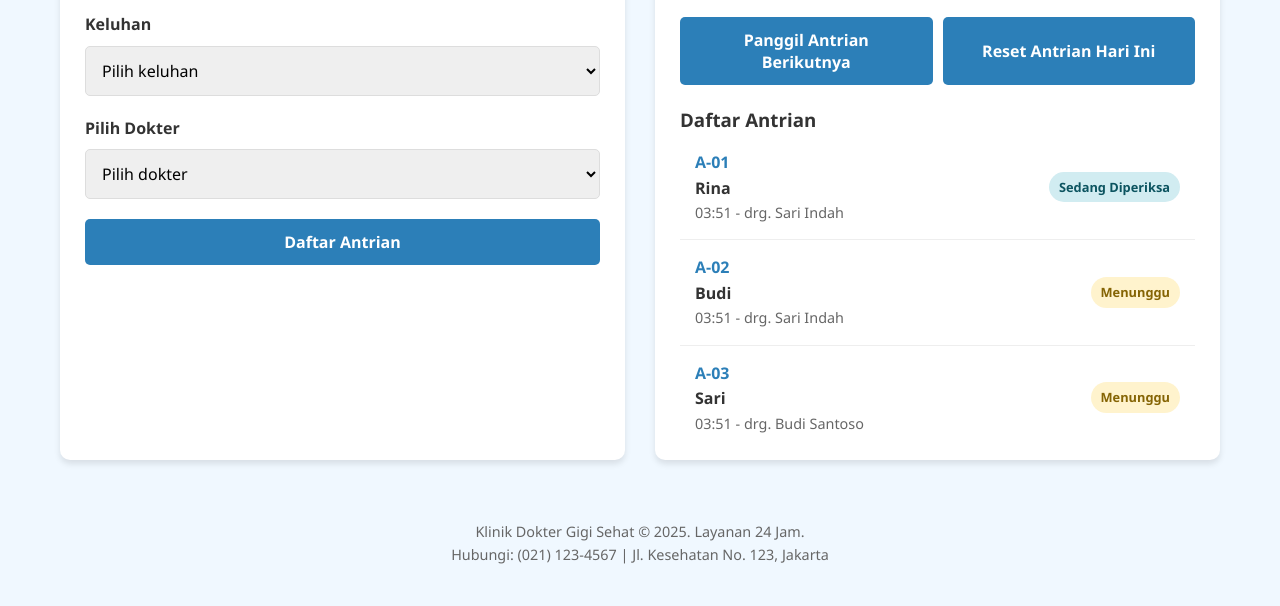
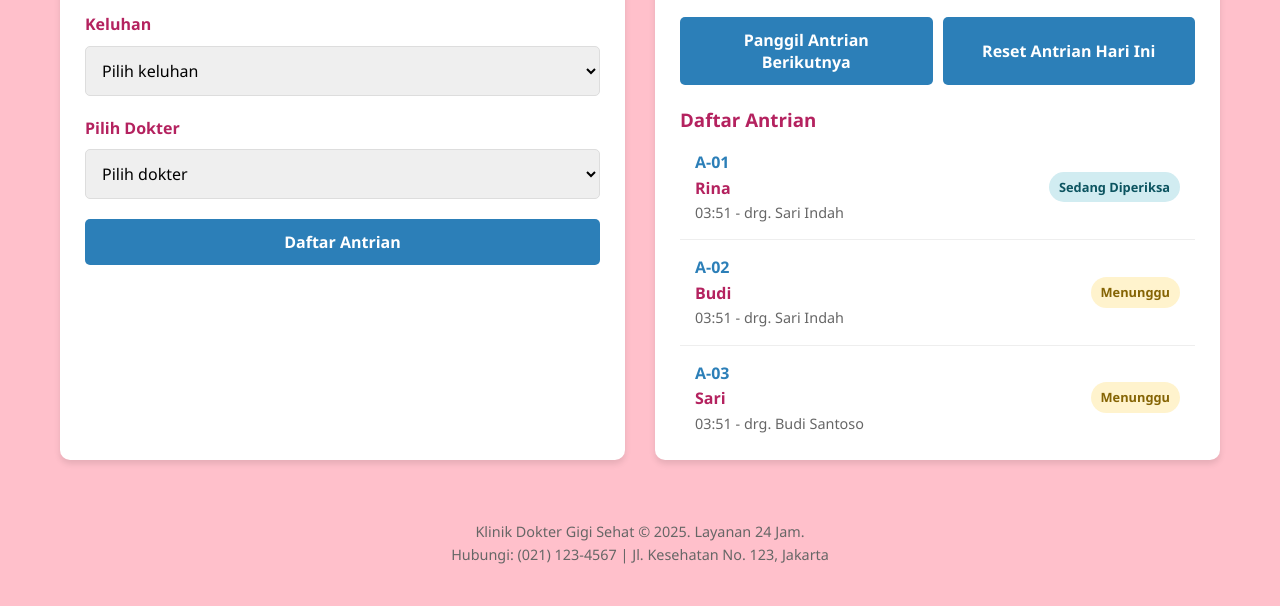
Before and after one commit to akhmadazri62-dotcom/pelatihanTIK2, a plain HTML site: page index.html in a window 1280 px wide. Shown: the part 449-1055 px from the top of the page. Drawn offline with Linux system fonts and the light colour scheme.

Commit message:
Update style.css

```diff
--- a/style.css
+++ b/style.css
@@ -6,8 +6,8 @@
 }
 
 body {
-    background-color: #f0f8ff;
-    color: #333;
+    background-color: #FFC0CB;
+    color: #B4225F;
     line-height: 1.6;
 }
 
```
